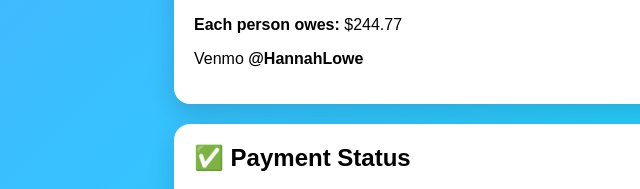
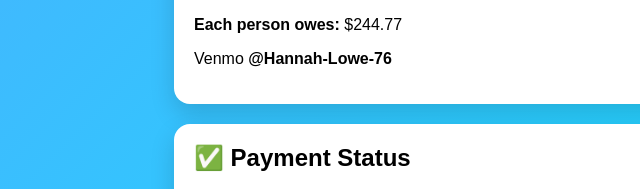
Before and after one commit to melorozcogonzalez-svg/havasu-spring-break, a plain HTML site: page index.html in a window 1280 px wide. Shown: the part 398-587 px from the top of the page, 116-756 px from the left. Drawn offline with Linux system fonts and the light colour scheme.

Commit message:
Update Venmo username in index.html

```diff
--- a/index.html
+++ b/index.html
@@ -19,7 +19,7 @@
     <div class="card">
       <h2>💸 Airbnb</h2>
       <p><strong>Each person owes:</strong> $244.77</p>
-      <p>Venmo <strong>@HannahLowe</strong></p>
+      <p>Venmo <strong>@Hannah-Lowe-76</strong></p>
     </div>
 
     <div class="card">
```
